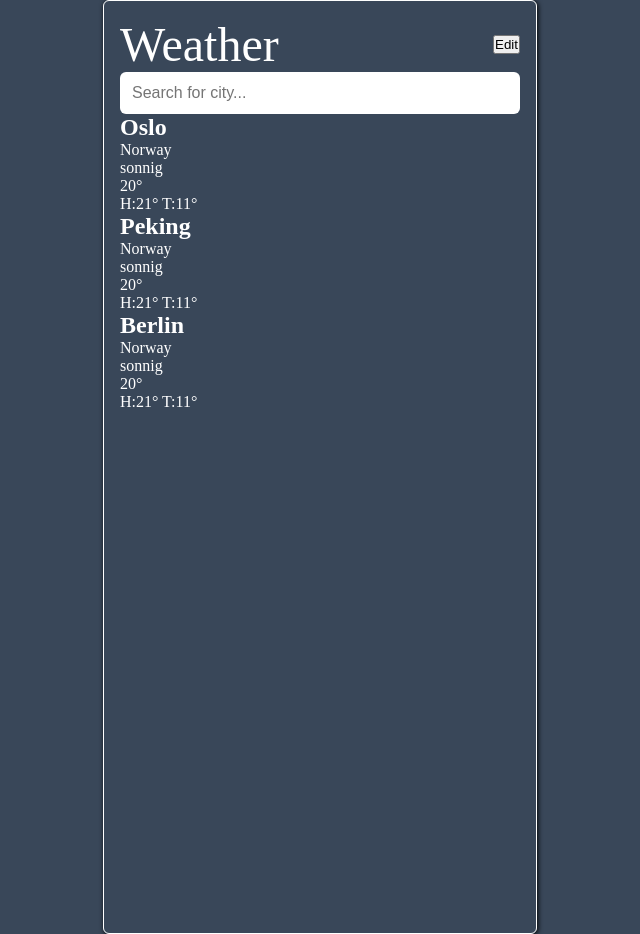
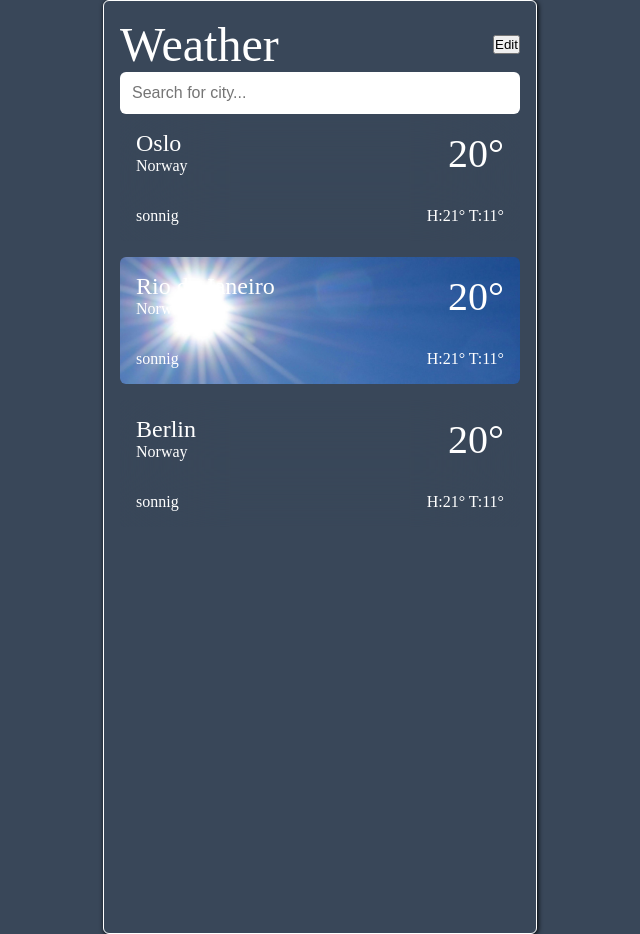
Before and after one commit to wehrend/weather-app, a website built with Vite: page index.html in a window 1280 px wide. Shown: the whole page, without its empty margins (320-960 px from the left). Built offline with nearby package versions, Linux system fonts and the light colour scheme; a web font is replaced by a local one.

Commit message:
add styling for favorite cities

```diff
--- a/index.html
+++ b/index.html
@@ -37,10 +37,10 @@
           </div>
         </div>
                 <div class="city-wrapper">
-          <div class="city">
+          <div class="city" style="--condition-image: url(/weather-app/conditionImages/day/sunny.jpg);">
             <div class="city__left-column">
               <div class="city__right-column"></div>
-              <h2 class="city__name">Peking</h2>
+              <h2 class="city__name">Rio de Janeiro</h2>
               <div class="city__country">Norway</div>
               <div class="city__condition">sonnig</div>
             </div>
--- a/src/styles/mainMenu.scss
+++ b/src/styles/mainMenu.scss
@@ -1,3 +1,4 @@
+@use "mixins" as *;
 @use "variables" as *;
 
 .main-menu {
@@ -25,4 +26,50 @@
     border-radius: $border-radius;
     border: none;
   }
+
+  &__cities-list {
+    display: flex;
+    flex-direction: column;
+    gap: 1rem;
+  }
 }
+
+.city-wrapper {
+}
+
+.city {
+  @include card();
+  display: grid;
+  grid-template-columns: max-content max-content;
+  justify-content: space-between;
+  cursor: pointer;
+  background: var(--condition-image);
+  background-size: cover;
+  background-position: 50% 25%;
+
+  &__name {
+    font-weight: 400;
+    font-size: 1.5rem;
+    max-width: 200px;
+    text-overflow: ellipsis;
+    overflow: hidden;
+    white-space: nowrap;
+  }
+
+  &__condition {
+    margin-top: 2rem;
+  }
+
+  &__temperature {
+    font-size: 2.5rem;
+    font-weight: 300;
+    text-align: right;
+  }
+
+  &__right-column {
+    height: 100%;
+    display: flex;
+    flex-direction: column;
+    justify-content: space-between;
+  }
+}
```
